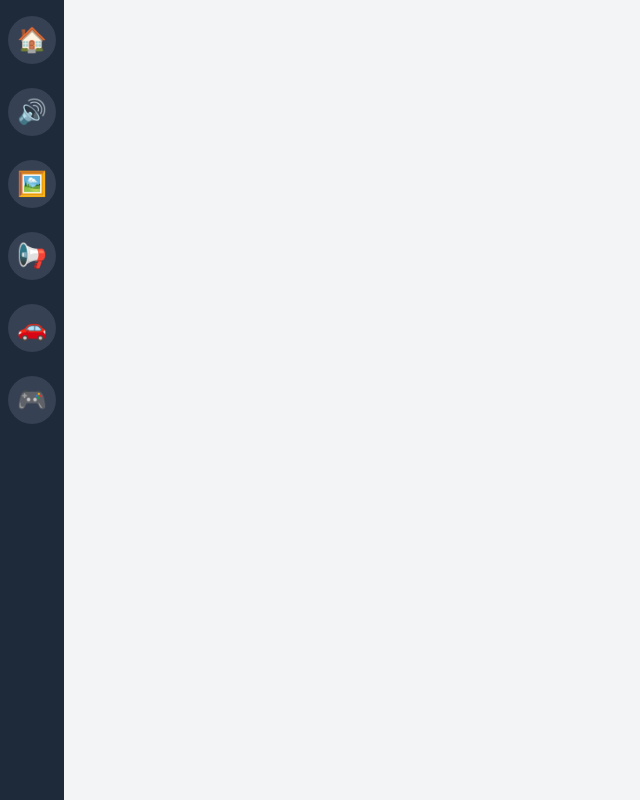
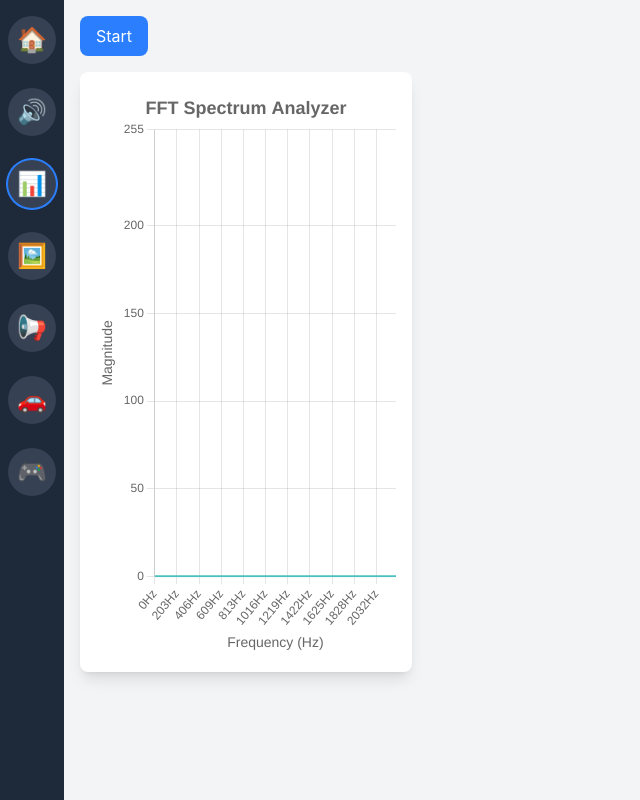
Before and after one commit to Nu424/app-tsumeawase, a React (Vite) app: page /fft-spectrum in a window 1280 px wide. Before the commit this address had no page. Shown: the whole page, without its empty margins (0-640 px from the left). Built offline with nearby package versions, Linux system fonts and the light colour scheme.

Commit message:
feat: FFT周波数スペクトル表示アプリを追加した - 若干周波数にずれが生じている。1.1倍して簡易的に補正した

```diff
--- a/package.json
+++ b/package.json
@@ -12,7 +12,9 @@
   "dependencies": {
     "@tailwindcss/vite": "^4.0.12",
     "@types/react-router-dom": "^5.3.3",
+    "chart.js": "^4.4.8",
     "react": "^19.0.0",
+    "react-chartjs-2": "^5.3.0",
     "react-dom": "^19.0.0",
     "react-router-dom": "^7.3.0",
     "tailwindcss": "^4.0.12"
--- a/src/App.tsx
+++ b/src/App.tsx
@@ -7,6 +7,7 @@ import NoiseApp from './components/apps/NoiseApp';
 import ImageResizer from './components/apps/ImageResizer';
 import AirHorn from './components/apps/AirHorn';
 import SpeedMeter from './components/apps/SpeedMeter';
+import FFTSpectrum from './components/apps/FFTSpectrum';
 import App3 from './components/apps/App3';
 
 const App: React.FC = () => {
@@ -18,6 +19,7 @@ const App: React.FC = () => {
           <Route path="/" element={<Content />}>
             <Route index element={<Home />} />
             <Route path="noise" element={<NoiseApp />} />
+            <Route path="fft-spectrum" element={<FFTSpectrum />} />
             <Route path="image-resizer" element={<ImageResizer />} />
             <Route path="airhorn" element={<AirHorn />} />
             <Route path="speedmeter" element={<SpeedMeter />} />
--- a/src/components/Sidebar.tsx
+++ b/src/components/Sidebar.tsx
@@ -6,6 +6,7 @@ const Sidebar: React.FC = () => {
 
   const apps = [
     { id: 'noise', name: '騒音測定', icon: '🔊', path: '/noise' },
+    { id: 'fft-spectrum', name: 'FFTスペクトル', icon: '📊', path: '/fft-spectrum' },
     { id: 'image-resizer', name: '画像リサイズ', icon: '🖼️', path: '/image-resizer' },
     { id: 'airhorn', name: 'エアホーン', icon: '📢', path: '/airhorn' },
     { id: 'speedmeter', name: '速度測定', icon: '🚗', path: '/speedmeter' },
--- /dev/null
+++ b/src/components/apps/FFTSpectrum.tsx
@@ -0,0 +1,226 @@
+import React, { useEffect, useRef, useState } from 'react';
+import {
+    Chart as ChartJS,
+    CategoryScale,
+    LinearScale,
+    PointElement,
+    LineElement,
+    Title,
+    Tooltip,
+    Legend,
+    TooltipItem
+} from 'chart.js';
+import { Line } from 'react-chartjs-2';
+
+ChartJS.register(
+    CategoryScale,
+    LinearScale,
+    PointElement,
+    LineElement,
+    Title,
+    Tooltip,
+    Legend
+);
+
+const FFTSpectrum: React.FC = () => {
+    const [isRecording, setIsRecording] = useState(false);
+    const [peakFrequency, setPeakFrequency] = useState<number>(0);
+    const [peakMagnitude, setPeakMagnitude] = useState<number>(0);
+    const audioContextRef = useRef<AudioContext | null>(null);
+    const analyserRef = useRef<AnalyserNode | null>(null);
+    const sourceRef = useRef<MediaStreamAudioSourceNode | null>(null);
+    const animationFrameRef = useRef<number>(0);
+
+    // FFTサイズを4096に増やして周波数分解能を向上
+    const maxFrequency = 2000;
+    const fftSize = 4096;
+    const sampleRate = 44100;
+    const binSize = sampleRate / fftSize; // ≈ 10.77Hz
+    const numDataPoints = Math.ceil(maxFrequency / binSize);
+    // 周波数補正係数（実測値との誤差を補正）
+    const frequencyCorrection = 1.11;
+    const [spectrumData, setSpectrumData] = useState<number[]>(new Array(numDataPoints).fill(0));
+
+    // 放物線補間を使用して、より正確な周波数のピークを見つける関数
+    const findPreciseFrequency = (data: number[], peakIndex: number): number => {
+        if (peakIndex <= 0 || peakIndex >= data.length - 1) {
+            return peakIndex * binSize;
+        }
+
+        const alpha = data[peakIndex - 1];
+        const beta = data[peakIndex];
+        const gamma = data[peakIndex + 1];
+
+        // 放物線補間を使用してピークの位置を推定
+        const p = 0.5 * (alpha - gamma) / (alpha - 2*beta + gamma);
+        const interpolatedIndex = peakIndex + p;
+
+        return interpolatedIndex * binSize;
+    };
+
+    const chartOptions = {
+        responsive: true,
+        maintainAspectRatio: false,
+        animation: {
+            duration: 0
+        },
+        scales: {
+            y: {
+                beginAtZero: true,
+                max: 255,
+                title: {
+                    display: true,
+                    text: 'Magnitude',
+                    font: {
+                        size: 14
+                    }
+                }
+            },
+            x: {
+                title: {
+                    display: true,
+                    text: 'Frequency (Hz)',
+                    font: {
+                        size: 14
+                    }
+                },
+                ticks: {
+                    stepSize: 200,
+                    callback: function (tickValue: number | string) {
+                        const tickValueNum = Number(tickValue);
+                        return `${Math.round(tickValueNum * binSize * frequencyCorrection)}Hz`;
+                    }
+                },
+                min: 0,
+                max: maxFrequency
+            }
+        },
+        plugins: {
+            legend: {
+                display: false
+            },
+            title: {
+                display: true,
+                text: 'FFT Spectrum Analyzer',
+                font: {
+                    size: 18
+                }
+            },
+            tooltip: {
+                enabled: true,
+                mode: 'index' as const,
+                intersect: false,
+                callbacks: {
+                    title: function(tooltipItems: TooltipItem<'line'>[]) {
+                        const frequency = Number(tooltipItems[0].label);
+                        return `周波数: ${Math.round(frequency)}Hz`;
+                    },
+                    label: function(context: TooltipItem<'line'>) {
+                        return `強度: ${context.raw}`;
+                    }
+                }
+            }
+        }
+    };
+
+    const chartData = {
+        labels: Array.from({ length: numDataPoints }, (_, i) => i * binSize * frequencyCorrection),
+        datasets: [
+            {
+                data: spectrumData,
+                borderColor: 'rgb(75, 192, 192)',
+                backgroundColor: 'rgba(75, 192, 192, 0.5)',
+                tension: 0.1,
+                borderWidth: 2,
+                pointRadius: 0
+            }
+        ]
+    };
+
+    const startRecording = async () => {
+        try {
+            const stream = await navigator.mediaDevices.getUserMedia({ audio: true });
+            audioContextRef.current = new AudioContext();
+            analyserRef.current = audioContextRef.current.createAnalyser();
+            sourceRef.current = audioContextRef.current.createMediaStreamSource(stream);
+
+            analyserRef.current.fftSize = fftSize;
+            sourceRef.current.connect(analyserRef.current);
+
+            setIsRecording(true);
+        } catch (error) {
+            console.error('Error accessing microphone:', error);
+        }
+    };
+
+    const stopRecording = () => {
+        if (animationFrameRef.current) {
+            cancelAnimationFrame(animationFrameRef.current);
+        }
+        if (sourceRef.current) {
+            sourceRef.current.disconnect();
+        }
+        if (audioContextRef.current) {
+            audioContextRef.current.close();
+        }
+        setIsRecording(false);
+    };
+
+    const updateSpectrum = () => {
+        if (!analyserRef.current || !isRecording) return;
+
+        const dataArray = new Uint8Array(analyserRef.current.frequencyBinCount);
+        analyserRef.current.getByteFrequencyData(dataArray);
+        const relevantData = Array.from(dataArray.slice(0, numDataPoints));
+        setSpectrumData(relevantData);
+
+        // 最大強度の周波数を計算（補間処理と補正係数を適用）
+        const maxIndex = relevantData.indexOf(Math.max(...relevantData));
+        const preciseFreq = findPreciseFrequency(relevantData, maxIndex);
+        setPeakFrequency(Math.round(preciseFreq * frequencyCorrection));
+        setPeakMagnitude(relevantData[maxIndex]);
+
+        animationFrameRef.current = requestAnimationFrame(updateSpectrum);
+    };
+
+    useEffect(() => {
+        return () => {
+            if (animationFrameRef.current) {
+                cancelAnimationFrame(animationFrameRef.current);
+            }
+            stopRecording();
+        };
+    }, []);
+
+    useEffect(() => {
+        if (isRecording) {
+            updateSpectrum();
+        }
+    }, [isRecording]);
+
+    return (
+        <div className="p-4">
+            <div className="mb-4 flex items-center gap-4">
+                <button
+                    onClick={isRecording ? stopRecording : startRecording}
+                    className={`px-4 py-2 rounded-lg ${isRecording
+                        ? 'bg-red-500 hover:bg-red-600'
+                        : 'bg-blue-500 hover:bg-blue-600'
+                        } text-white`}
+                >
+                    {isRecording ? 'Stop' : 'Start'}
+                </button>
+                {isRecording && (
+                    <div className="text-lg font-semibold">
+                        最大周波数: {peakFrequency}Hz (強度: {peakMagnitude})
+                    </div>
+                )}
+            </div>
+            <div className="w-full h-[600px] bg-white rounded-lg shadow-lg p-4">
+                <Line options={chartOptions} data={chartData} />
+            </div>
+        </div>
+    );
+};
+
+export default FFTSpectrum;
```
Also changed, not shown: 1 other file (tests, documents, lock files or other folders).
